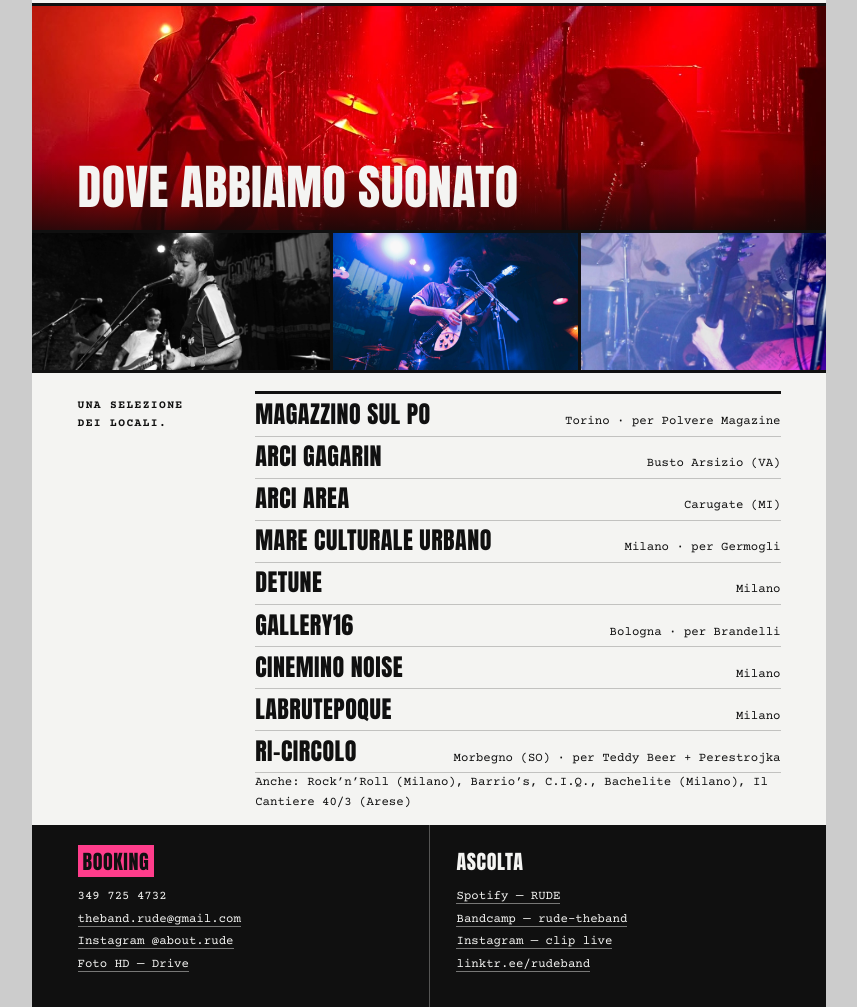
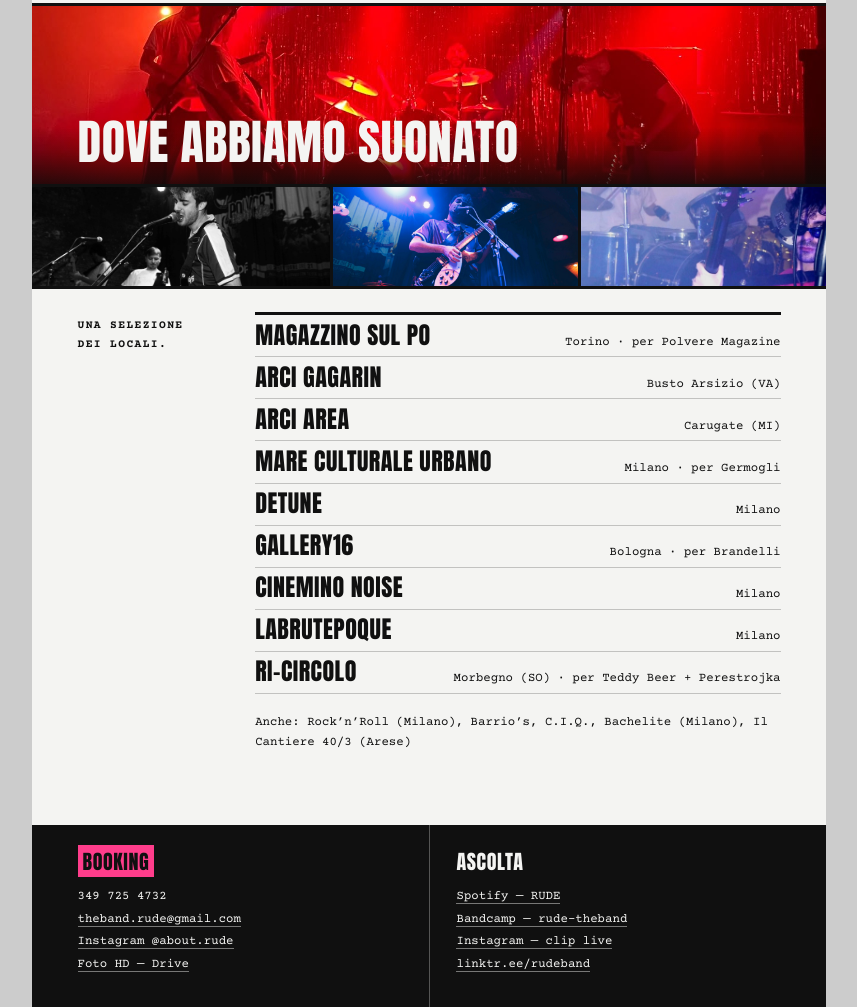
Before and after one commit to tigredicarta/about.rude, a plain HTML site: page _sources/presskit.html in a window 1280 px wide. Shown: the part 2361-3368 px from the top of the page, without its empty margins (211-1068 px from the left). Drawn offline with Linux system fonts and the light colour scheme.

Commit message:
fix(presskit): give live venue list more room

```diff
--- a/_sources/presskit.html
+++ b/_sources/presskit.html
@@ -85,22 +85,22 @@
   .dp{ margin:3.4mm 0 4.4mm; }
 
   /* ── page 3 ── */
-  .livehero{ height:60mm; position:relative; border-bottom:3px solid var(--ink);
+  .livehero{ height:48mm; position:relative; border-bottom:3px solid var(--ink);
              background:linear-gradient(to top, rgba(10,10,10,.8) 0%, rgba(10,10,10,.3) 18%, rgba(10,10,10,0) 32%),
                         url(../FOTO/live-palco-rosso.jpg) center 40% / cover no-repeat; }
   .h3t{ position:absolute; left:0; bottom:0; font-family:'Anton',sans-serif; font-size:36pt; line-height:1;
         text-transform:uppercase; letter-spacing:.01em; color:var(--paper); padding-bottom:5mm; }
-  .livepair{ display:grid; grid-template-columns:1.2fr 1fr 1fr; height:37mm; border-bottom:3px solid var(--ink); }
+  .livepair{ display:grid; grid-template-columns:1.2fr 1fr 1fr; height:27mm; border-bottom:3px solid var(--ink); }
   .livepair div{ background:center 35% / cover no-repeat; }
   .livepair div + div{ border-left:3px solid var(--ink); }
-  .venues{ display:grid; grid-template-columns:40mm 1fr; gap:2mm 7mm; padding-top:5mm; }
+  .venues{ display:grid; grid-template-columns:40mm 1fr; gap:5mm 7mm; padding-top:6mm; }
   .vt{ padding-top:1.4mm; }
   .gigs{ list-style:none; margin:0; padding:0; border-top:3px solid var(--ink); }
   .gigs li{ display:flex; align-items:baseline; justify-content:space-between; gap:4mm; padding:2mm 0 1.7mm;
             border-bottom:1px solid rgba(16,16,16,.22); }
   .gigs b{ font-family:'Anton',sans-serif; font-size:18pt; line-height:1; text-transform:uppercase; white-space:nowrap; letter-spacing:.02em; }
   .gigs i{ font-style:normal; font-size:var(--small); line-height:1.3; text-align:right; }
-  .also{ grid-column:2; font-size:var(--small); line-height:1.6; padding-top:3mm; margin-top:-5mm; }
+  .also{ grid-column:2; font-size:var(--small); line-height:1.6; margin:0; }
 
   .foot{ position:absolute; left:12mm; right:12mm; bottom:8mm; display:flex; justify-content:space-between; align-items:baseline;
          gap:5mm; font-size:var(--small); line-height:1.5; padding-top:3mm; border-top:3px solid var(--ink); }
```
Also changed, not shown: index.html (+4 -4 lines), scheda-tecnica.html (+2 -2 lines), 1 other file.
